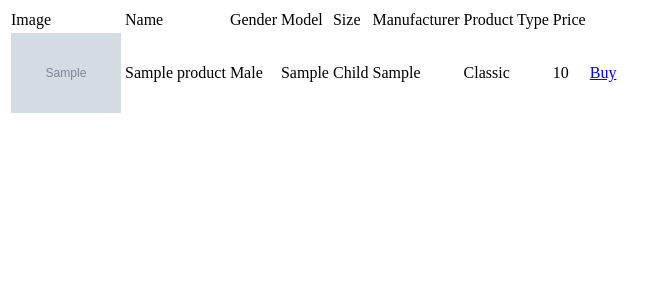
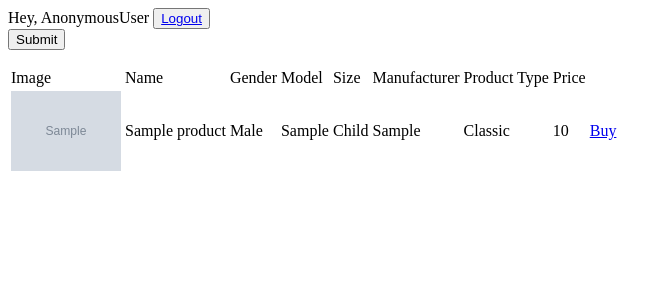
Before and after one commit to baiztheprogrammer/bezman, a Django app: page /shop/products/ in a window 1280 px wide. Shown: the top 300 px of the page, without its empty margins (0-671 px from the left). Run offline with Django 3.2, Linux system fonts and the light colour scheme; tables that the repository leaves empty hold one stand-in row (values such as "Sample post"); grey boxes marked "Sample" are stand-in pictures; parts of the project's set-up code (start-up, migrations or seed data) failed here and were passed over.

Commit message:
added welcoming to product page

```diff
--- a/bezman_shop/supershop/templates/supershop/products.html
+++ b/bezman_shop/supershop/templates/supershop/products.html
@@ -1,3 +1,14 @@
+<nav>
+    Hey, {{ request.user }}
+<button><a href="{% url 'logout' %}">Logout</a> </button>
+</nav>
+<form action="" method="GET">
+    {{ filter.form }}
+
+    <input type="submit" name="Confirm">
+</form>
+
+
 <table>
     <tr>
         <td>Image</td>
@@ -8,6 +19,7 @@
         <td>Manufacturer</td>
         <td>Product Type</td>
         <td>Price</td>
+
 </tr>
 {% for product in products %}
 <tr>
```
